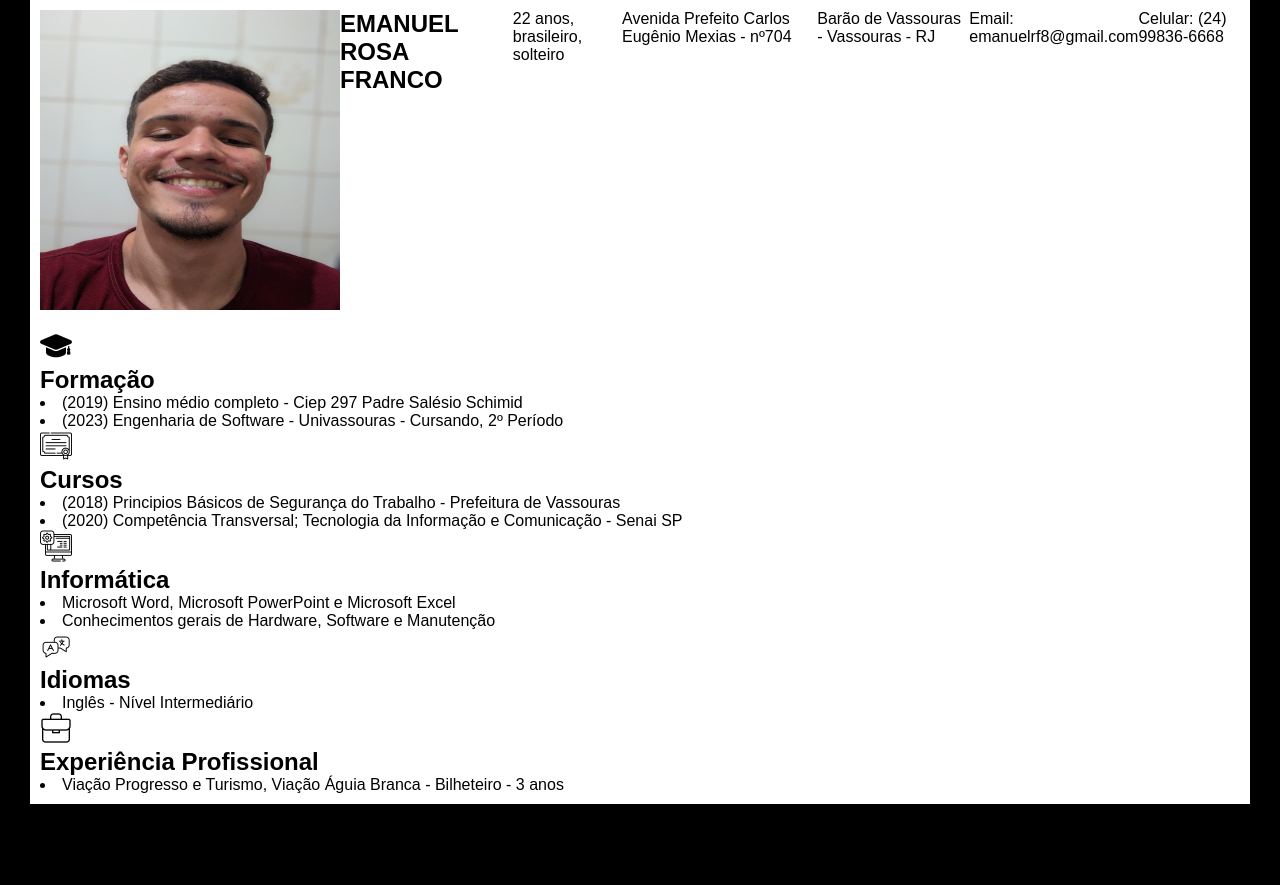
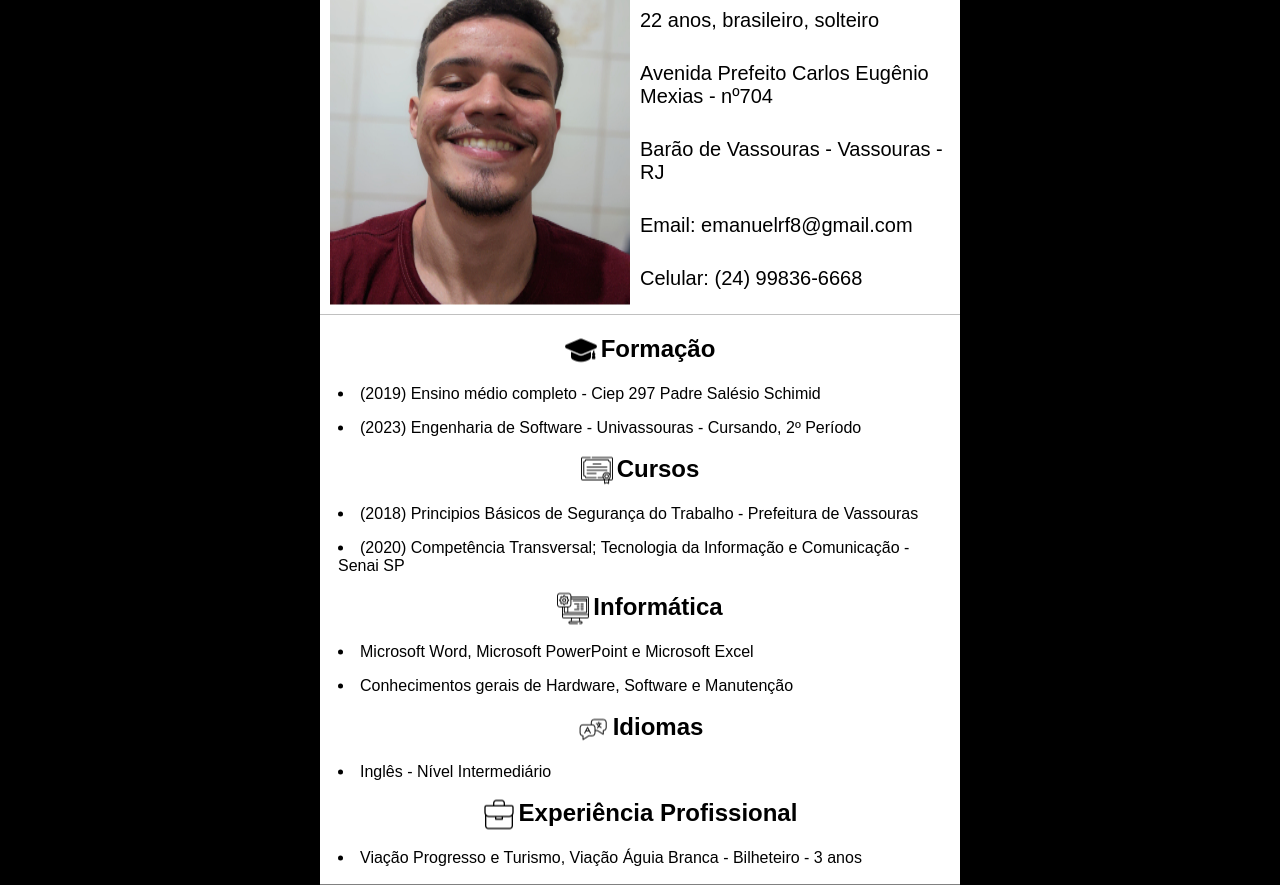
Before and after one commit to emanuelrf7/projeto-curriculo, a plain HTML site: page index.html in a window 1280 px wide. Before the commit the page ends 804 px from the top, so only its background shows below. Drawn offline with Linux system fonts and the light colour scheme.

Commit message:
Terminei o projeto

```diff
--- a/index.html
+++ b/index.html
@@ -10,12 +10,14 @@
     <div id="container-1">
         <section id="informacoes-pessoais">
             <img src="img/fotoperfil.jpg" alt="Foto de Perfil">
+            <div id="texto-informacoes-pessoais">
                 <h1>EMANUEL ROSA FRANCO</h1>
                 <p>22 anos, brasileiro, solteiro</p>
                 <p>Avenida Prefeito Carlos Eugênio Mexias - nº704</p>
                 <p>Barão de Vassouras - Vassouras - RJ</p>
                 <p>Email: emanuelrf8@gmail.com</p>
                 <p>Celular: (24) 99836-6668</p>
+            </div>
         </section>
     </div>
 
--- a/style.css
+++ b/style.css
@@ -8,12 +8,16 @@
 body {
     background-color: black;
     font-family: Arial, Helvetica, sans-serif;
+    position: absolute;
+    top: 50%;
+    left: 50%;
+    transform: translate(-50%, -50%);
 }
 
 body > div#container-1, div#container-2 {
     display: block;
     margin: auto;
-    max-width: 1200px;
+    max-width: 700px;
     background-color: white;
     padding: 10px;
 }
@@ -22,6 +26,27 @@ body > div#container-1 > section#informacoes-pessoais {
     display: flex;
 }
 
+body > div#container-1 > section#informacoes-pessoais > div#texto-informacoes-pessoais {
+    display: flex;
+    flex-direction: column;
+    margin-left: 10px;
+    font-size: 1.25em;
+}
+
+body > div#container-1 > section#informacoes-pessoais > div#texto-informacoes-pessoais > p {
+    padding: 15px 0px;
+}
+
 body > div#container-2 > section > ul > li {
     list-style: inside;
+    padding: 8px;
 }
+
+body > div#container-2 > section > div {
+    display: flex;
+    flex-direction: row;
+    justify-content: center;
+    padding: 10px 0px;
+    text-indent: 4px;
+    text-align: center;
+}
```
Lines whose indentation alone changed are shown as unchanged.
